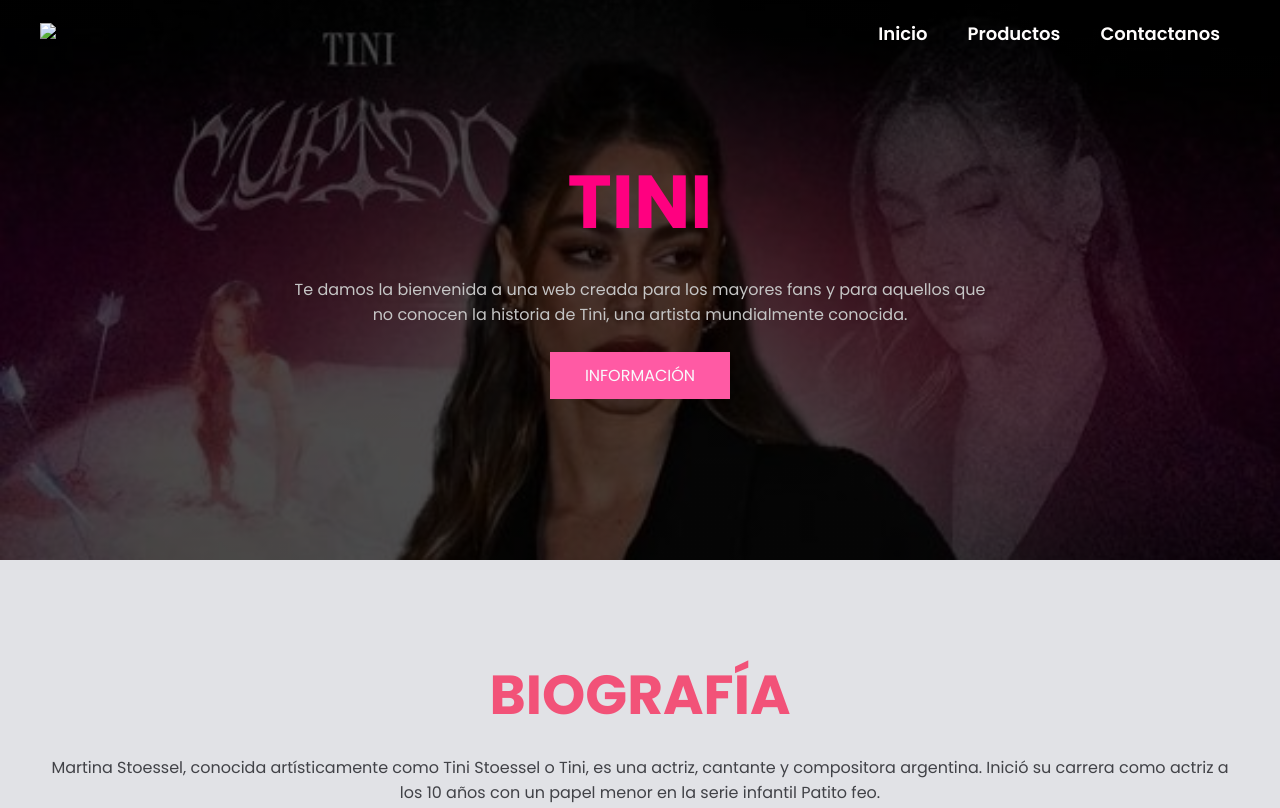
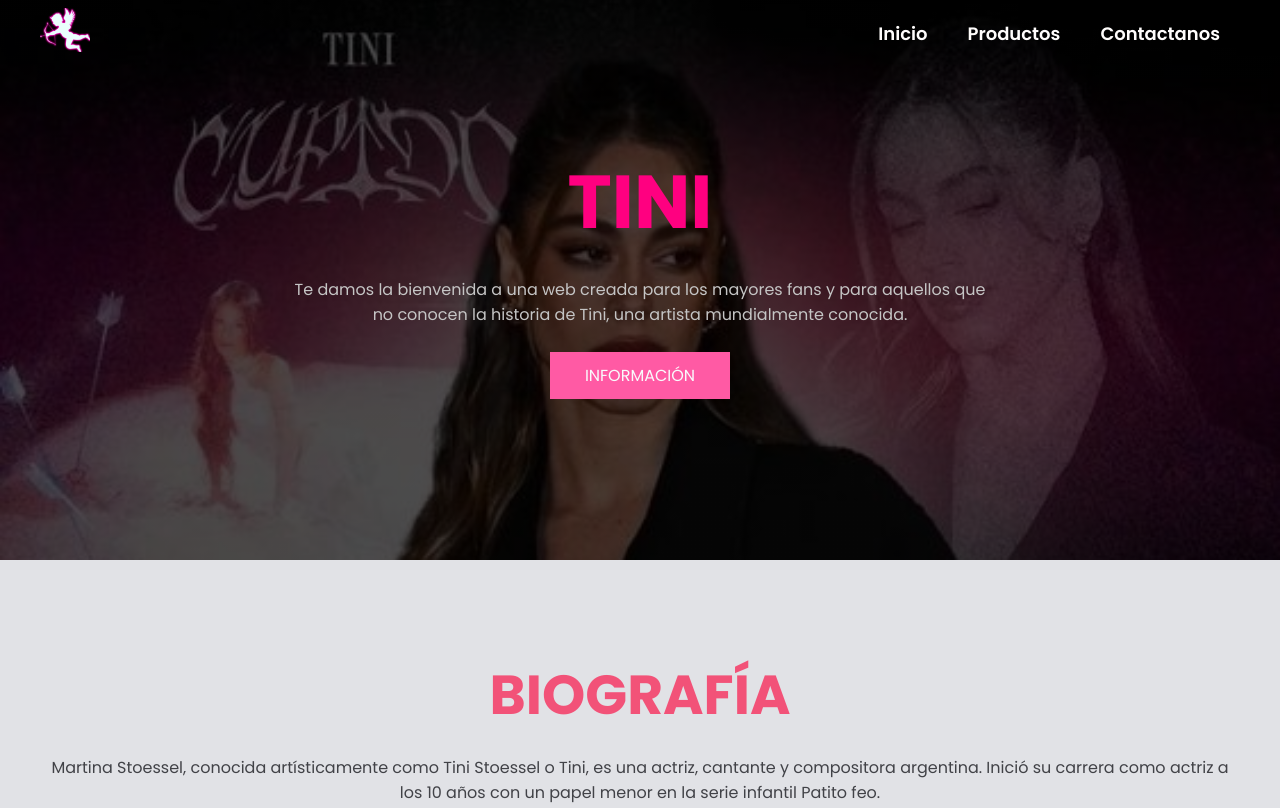
Before and after one commit to albaaa03/demoWeb, a plain HTML site: page index.html in a window 1280 px wide. Shown: the top 808 px of the page. Drawn offline with Linux system fonts and the light colour scheme; a script that the page names is missing; files whose address does not match are found by name.

Commit message:
Update index.html

```diff
--- a/index.html
+++ b/index.html
@@ -10,7 +10,7 @@
 
 		<div class="menu container">
 			<label for="menu">
-				<img src="imagenes/menu.png" class="menu-icono">
+				<img src="menu.png" class="menu-icono">
 			</label>
 			<nav class="navbar">
 				<ul>
```
